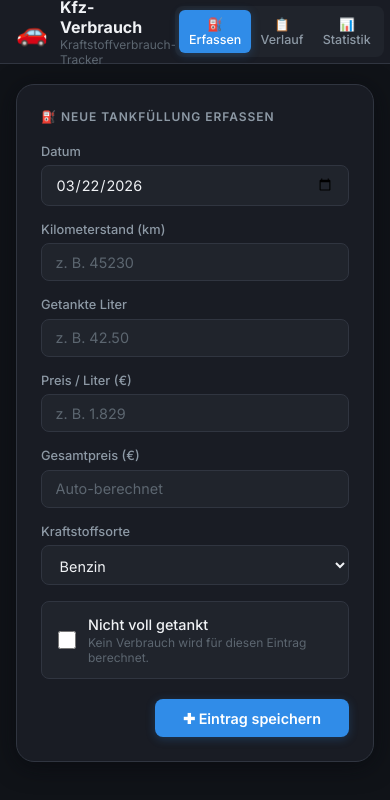
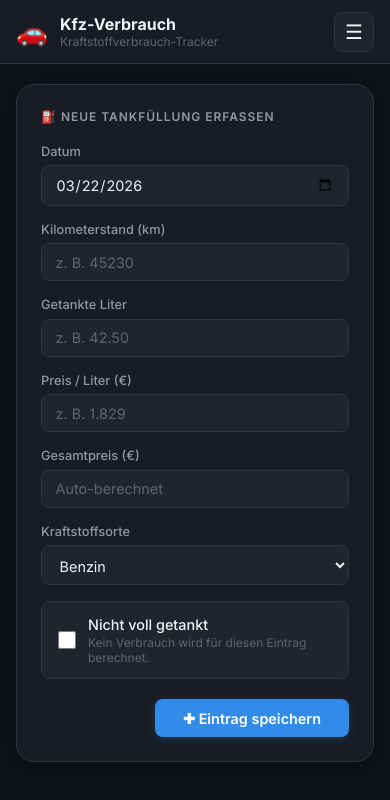
Before and after one commit to hucky61/verbrauch, a React (Vite) app: page / in a window 390 px wide. Shown: the top 800 px of the page. Built offline with nearby package versions, Linux system fonts and the light colour scheme.

Commit message:
feat: implement main App component and base styling for vehicle fuel tracker

```diff
--- a/src/App.jsx
+++ b/src/App.jsx
@@ -17,6 +17,7 @@ const TABS = [
 export default function App() {
   const [activeTab, setActiveTab] = useState('erfassen')
   const [editEntry, setEditEntry] = useState(null)
+  const [menuOpen, setMenuOpen] = useState(false)
   const { fillups, addFillup, deleteFillup, updateFillup, importFillups, stats } = useFuelStore()
 
   // Last odometer reading for validation
@@ -46,13 +47,24 @@ export default function App() {
             <div className="header-subtitle">Kraftstoffverbrauch-Tracker</div>
           </div>
         </div>
-        <nav className="tabs">
+        <button
+          className="menu-toggle-btn"
+          onClick={() => setMenuOpen(!menuOpen)}
+          aria-label="Menü umschalten"
+        >
+          {menuOpen ? '✕' : '☰'}
+        </button>
+
+        <nav className={`tabs ${menuOpen ? 'open' : ''}`}>
           {TABS.map(tab => (
             <button
               key={tab.id}
               id={`tab-${tab.id}`}
               className={`tab-btn${activeTab === tab.id ? ' active' : ''}`}
-              onClick={() => setActiveTab(tab.id)}
+              onClick={() => {
+                setActiveTab(tab.id)
+                setMenuOpen(false)
+              }}
             >
               {tab.icon} {tab.label}
             </button>
--- a/src/index.css
+++ b/src/index.css
@@ -449,13 +449,70 @@ tbody td {
   border: 1px solid var(--border);
 }
 
+/* Mobile Menu Button */
+.menu-toggle-btn {
+  display: none;
+  background: var(--bg-card);
+  border: 1px solid var(--border);
+  border-radius: var(--radius-sm);
+  color: var(--text-primary);
+  font-size: 1.25rem;
+  width: 40px;
+  height: 40px;
+  align-items: center;
+  justify-content: center;
+  cursor: pointer;
+  transition: all var(--transition);
+}
+
+.menu-toggle-btn:hover {
+  border-color: var(--border-focus);
+  box-shadow: 0 0 8px var(--accent-glow);
+}
+
 /* ── Responsive ──────────────────────────────────────────────── */
-@media (max-width: 640px) {
+@media (max-width: 768px) {
   .header { padding: 0 1rem; }
   .header-title { font-size: 1rem; }
-  .tabs { gap: 0; }
-  .tab-btn { padding: 0.4rem 0.6rem; font-size: 0.78rem; }
   .main { padding: 1.25rem 1rem; }
+
+  .menu-toggle-btn {
+    display: flex;
+  }
+
+  .tabs {
+    display: none; /* Hidden by default */
+    position: absolute;
+    top: 64px;
+    left: 0;
+    right: 0;
+    flex-direction: column;
+    background: var(--bg-surface);
+    border-bottom: 1px solid var(--border);
+    border-radius: 0;
+    padding: 0.75rem;
+    gap: 0.5rem;
+    box-shadow: 0 10px 20px hsla(222, 30%, 4%, 0.5);
+    z-index: 150;
+    animation: slideDown 0.18s ease forwards;
+  }
+
+  .tabs.open {
+    display: flex;
+  }
+
+  .tab-btn {
+    width: 100%;
+    padding: 0.65rem 1rem;
+    font-size: 0.9rem;
+    justify-content: flex-start;
+    border-radius: var(--radius-sm);
+  }
+
+  @keyframes slideDown {
+    from { transform: translateY(-10px); opacity: 0; }
+    to   { transform: translateY(0);    opacity: 1; }
+  }
 }
 
 /* ── Secondary Button ────────────────────────────────────────── */
```
